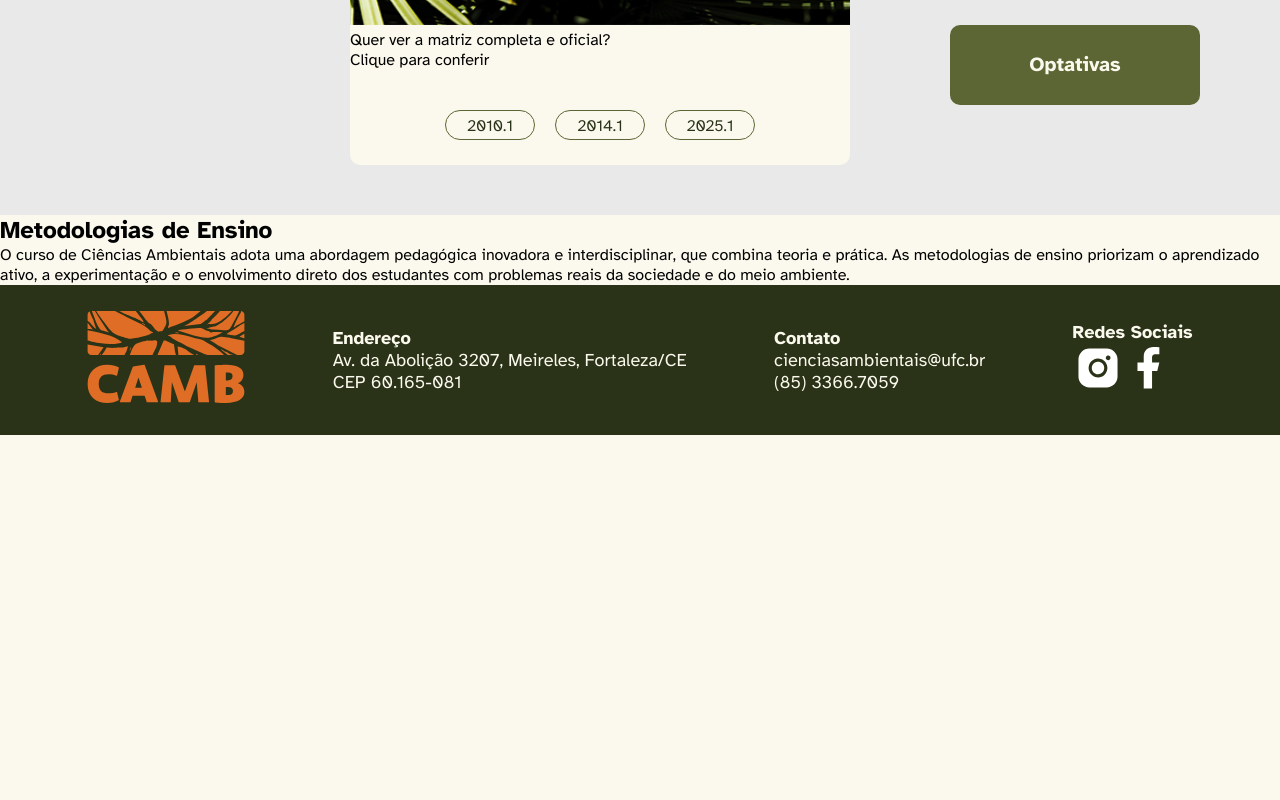
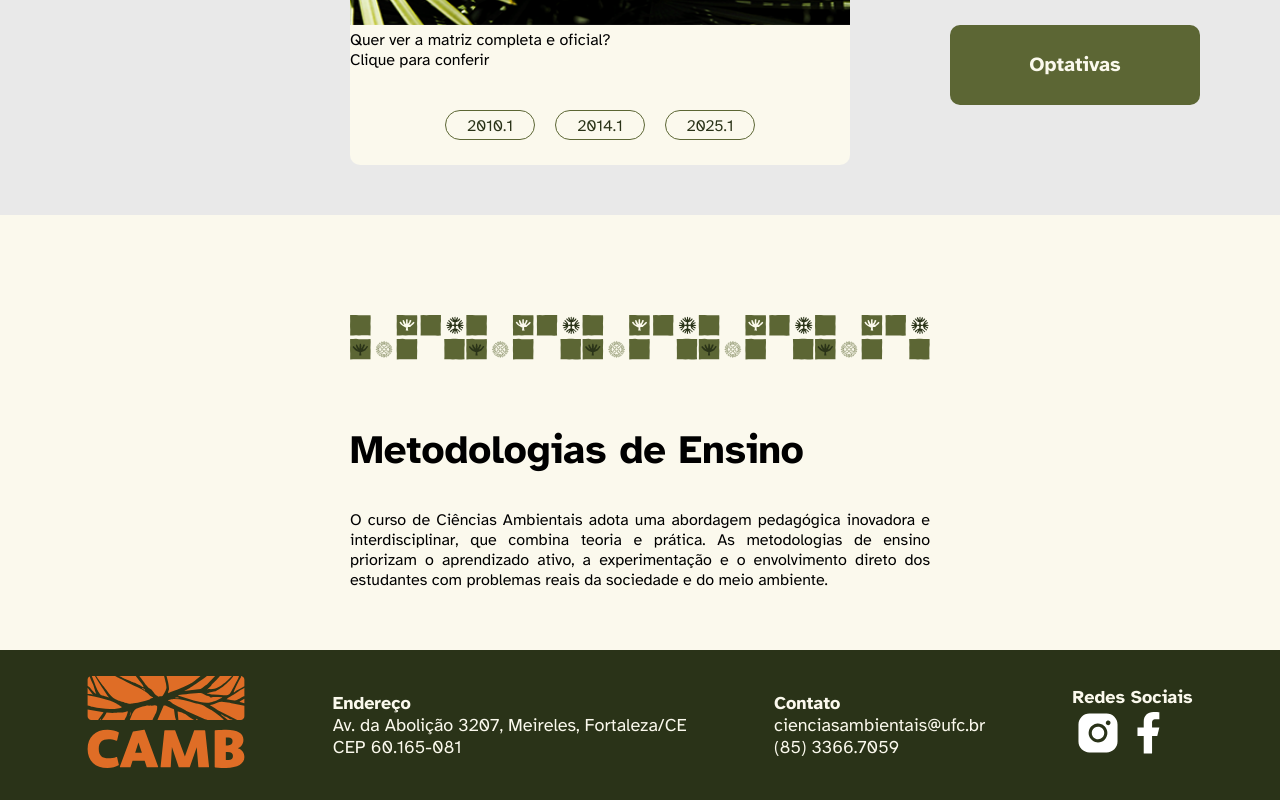
Before and after one commit to tchaaago/plataforma-camb, a React (Vite) app: page /aprendizado in a window 1280 px wide. Shown: the part 1343-2143 px from the top of the page. Before the commit the page ends 1778 px from the top, so only its background shows below. Built offline with nearby package versions, Linux system fonts and the light colour scheme; no server answers.

Commit message:
ajustes css na pagina de aprendizado

```diff
--- a/src/paginas/Aprendizado/Aprendizado.module.css
+++ b/src/paginas/Aprendizado/Aprendizado.module.css
@@ -163,3 +163,29 @@
   border: none;
   transition: 1s;
 }
+
+.pattern {
+  width: 100%;
+  padding-top: 10rem;
+  padding-bottom: 5rem;
+  padding-left: 35rem;
+  padding-right: 35rem;
+}
+
+.metodologias {
+  display: flex;
+  flex-direction: column;
+  align-items: flex-start;
+  padding: 1rem 35rem;
+  gap: 3.5rem;
+  width: 100%;
+}
+
+.metodologias h1 {
+  font-size: 40px;
+}
+.metodologias span {
+  font-size: 16px;
+  text-align: justify;
+  padding-bottom: 5rem;
+}
--- a/src/paginas/Aprendizado/index.jsx
+++ b/src/paginas/Aprendizado/index.jsx
@@ -124,8 +124,10 @@ function Aprendizado() {
           onNavegar={handleNavigate}
         />
       )}
-
-      <div>
+      <figure className={styles.pattern}>
+        <img src="./assets/pattern.svg" alt="pattern" />
+      </figure>
+      <div className={styles.metodologias}>
         <h1>Metodologias de Ensino</h1>
         <span>
           O curso de Ciências Ambientais adota uma abordagem pedagógica
--- a/src/paginas/Quem-Somos/QuemSomos.module.css
+++ b/src/paginas/Quem-Somos/QuemSomos.module.css
@@ -80,4 +80,5 @@ body {
 .depoimentos h2 {
     font-size: 40px;
     padding: 5px 240px;
+    padding-top: 5rem;
 }
```
Also changed, not shown: public/assets/pattern.svg (added).
